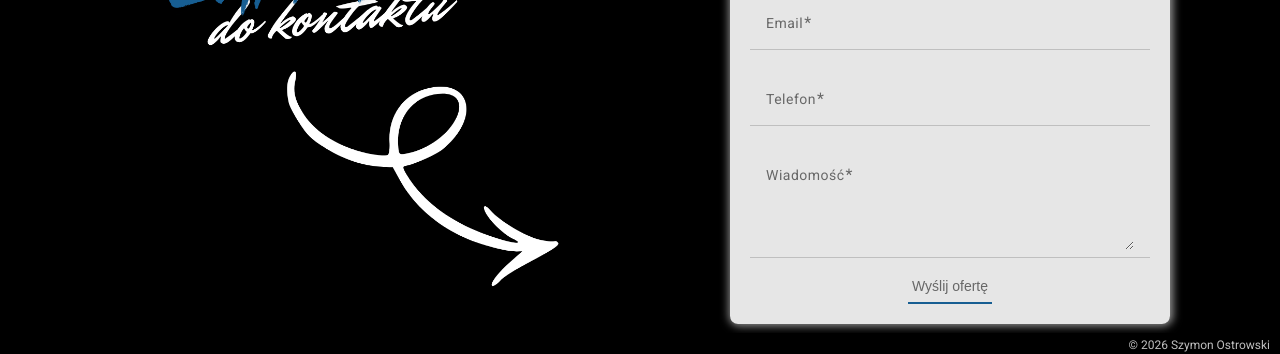
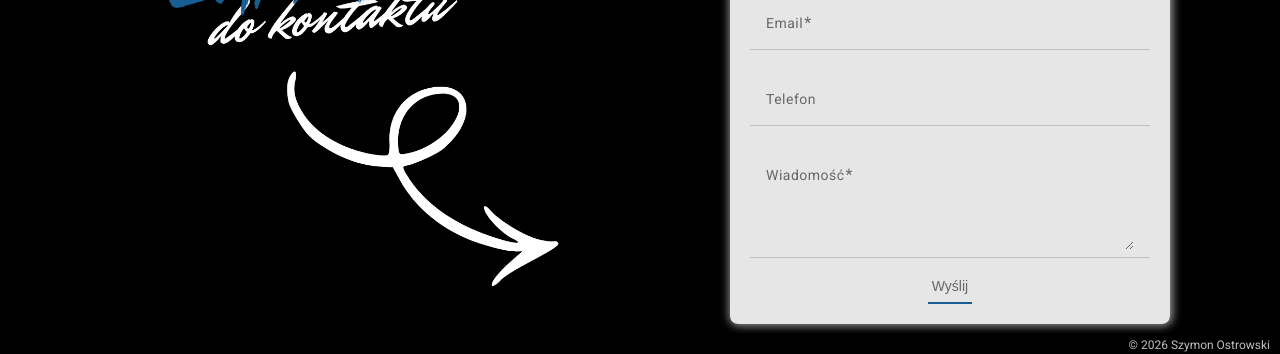
Before and after one commit to OjciecSzymon/portfolio-website, an Angular app: page /kontakt in a window 1280 px wide. Shown: the part 443-797 px from the top of the page. Built offline with nearby package versions, Linux system fonts and the light colour scheme.

Commit message:
Poprawa formularza kontaktowego

```diff
--- a/src/app/content/contact/contact.component.html
+++ b/src/app/content/contact/contact.component.html
@@ -50,7 +50,7 @@
                         placeholder="Opisz ofertę pracy, wymagania, wynagrodzenie..."></textarea>
                 </mat-form-field>
 
-                <button type="submit" class="my-button" [disabled]="contactForm.invalid">Wyślij ofertę</button>
+                <button type="submit" class="my-button" [disabled]="contactForm.invalid">Wyślij</button>
             </form>
         </div>
     </div>
--- a/src/app/content/contact/contact.component.ts
+++ b/src/app/content/contact/contact.component.ts
@@ -22,7 +22,7 @@ export class ContactComponent implements OnDestroy {
     firstName: new FormControl('', [Validators.required, Validators.maxLength(50)]),
     lastName: new FormControl('', [Validators.required, Validators.maxLength(50)]),
     email: new FormControl('', [Validators.email, Validators.required, Validators.maxLength(100)]),
-    phone: new FormControl('', [Validators.pattern("[0-9 ]{9}"), Validators.required, Validators.maxLength(1000)]),
+    phone: new FormControl('', [Validators.pattern("[0-9 ]{9}"), Validators.maxLength(1000)]),
     description: new FormControl('', [Validators.required, Validators.maxLength(2000)]),
     website: new FormControl('')
   });
```
